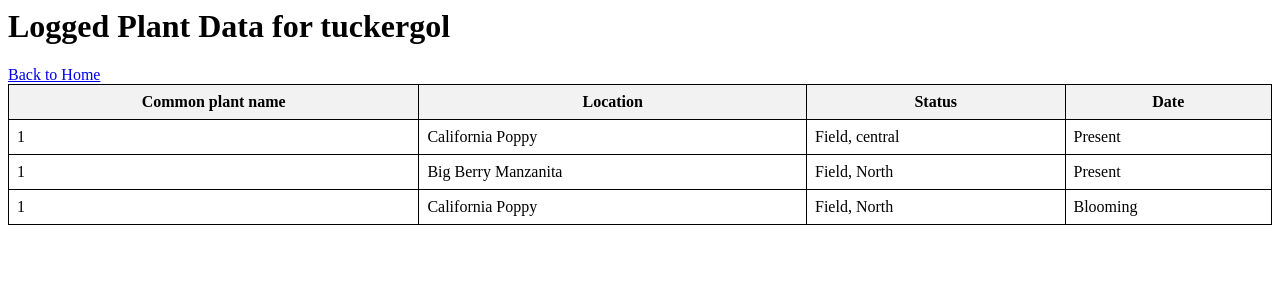
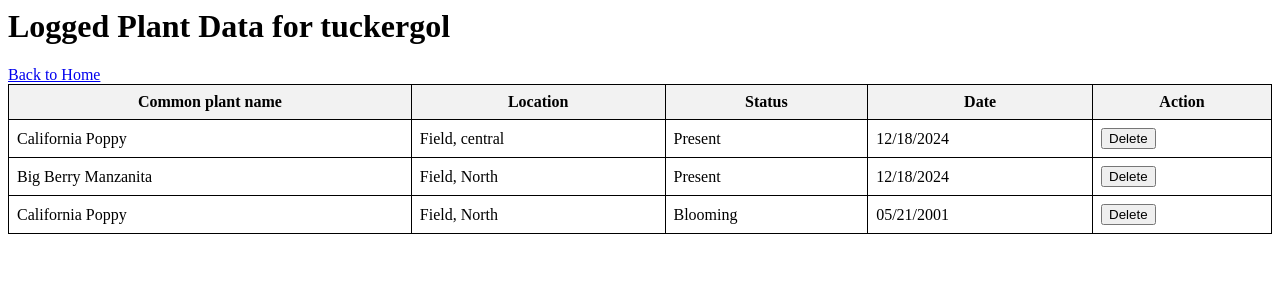
Before and after one commit to tuckergol/native_plants_db, a Flask app: page /view_logs in a window 1280 px wide. Shown: the top 300 px of the page. Run offline with Flask 3, Linux system fonts and the light colour scheme; a user stored in the database is signed in; data comes from the database, SQL or seed files in the repository; both versions use the stored data as it was after the commit.

Commit message:
Add ability to delete logs

```diff
--- a/app.py
+++ b/app.py
@@ -4,6 +4,7 @@ from flask_login import LoginManager, UserMixin, login_user, logout_user, login_
 import sqlite3
 
 app = Flask(__name__)
+app.secret_key = '5879525e56541bdc293ebc85669f138233abde93e8399bd5'
 bcrypt = Bcrypt(app)
 login_manager = LoginManager(app)
 login_manager.login_view = 'login'
@@ -74,7 +75,7 @@ def signup():
         password = request.form['password']
         hashed_password = bcrypt.generate_password_hash(password).decode('utf-8')
 
-        # Save the new user
+        # Save new user
         with sqlite3.connect('native_plants.db') as conn:
             cursor = conn.cursor()
             cursor.execute("SELECT * FROM users WHERE username = ?", (username,))
@@ -145,7 +146,7 @@ def log_plant():
 
     return redirect(url_for('index'))
 
-# View plant logs
+# View logs
 @app.route('/view_logs')
 @login_required
 def view_logs():
@@ -155,5 +156,17 @@ def view_logs():
         log_data = cursor.fetchall()
     return render_template('view_logs.html', log_data=log_data)
 
+# Delete log
+@app.route('/delete_log/<int:log_id>', methods=['POST'])
+@login_required
+def delete_log(log_id):
+    with sqlite3.connect('native_plants.db') as conn:
+        cursor = conn.cursor()
+        # Ensure log belongs to current user before deleting
+        cursor.execute("DELETE FROM logs WHERE id = ? AND user_id = ?", (log_id, current_user.id))
+        conn.commit()
+    flash('Log deleted successfully!', 'success')
+    return redirect(url_for('view_logs'))
+
 if __name__ == '__main__':
     app.run(debug=True)
--- a/templates/log_plant.html
+++ b/templates/log_plant.html
@@ -30,9 +30,8 @@
         <!-- Location -->
         <div class="form-section">
             <h2>Location found</h2>
-            <label><input type="radio" name="locations" value="Olive Grove" required> Olive Grove</label>
-            <label><input type="radio" name="locations" value="The Plateau"> The Plateau</label>
-            <label><input type="radio" name="locations" value="Field"> Field</label>
+            <label for="locations">Enter location:</label>
+            <input type="text" id="locations" name="locations" placeholder="Enter location" required>
         </div>
 
         <!-- Status -->
--- a/templates/view_logs.html
+++ b/templates/view_logs.html
@@ -6,6 +6,12 @@
         .data th, .data td { border: 1px solid black; padding: 8px; }
         .data th { background-color: #f2f2f2; }
     </style>
+    <script>
+        // Delete confirmation alert
+        function confirmDelete() {
+            return confirm("Are you sure you want to delete this log?");
+        }
+    </script>
 </head>
 <body>
     <h1>Logged Plant Data for {{ current_user.username }}</h1>
@@ -18,15 +24,21 @@
                 <th>Location</th>
                 <th>Status</th>
                 <th>Date</th>
+                <th>Action</th>
             </tr>
         </thead>
         <tbody>
             {% for log in log_data %}
             <tr>
-                <td>{{ log[1] }}</td>  <!-- Common name -->
-                <td>{{ log[2] }}</td>  <!-- Location -->
-                <td>{{ log[3] }}</td>  <!-- Status -->
-                <td>{{ log[4] }}</td>  <!-- Date -->
+                <td>{{ log[2] }}</td>  <!-- Common name -->
+                <td>{{ log[3] }}</td>  <!-- Location -->
+                <td>{{ log[4] }}</td>  <!-- Status -->
+                <td>{{ log[5] }}</td>  <!-- Date -->
+                <td>
+                    <form action="{{ url_for('delete_log', log_id=log[0]) }}" method="POST" style="display:inline;" onsubmit="return confirmDelete();">
+                        <button type="submit" class="delete-button">Delete</button>
+                    </form>
+                </td>
             </tr>
             {% endfor %}
         </tbody>
```
Also changed, not shown: native_plants.db.
